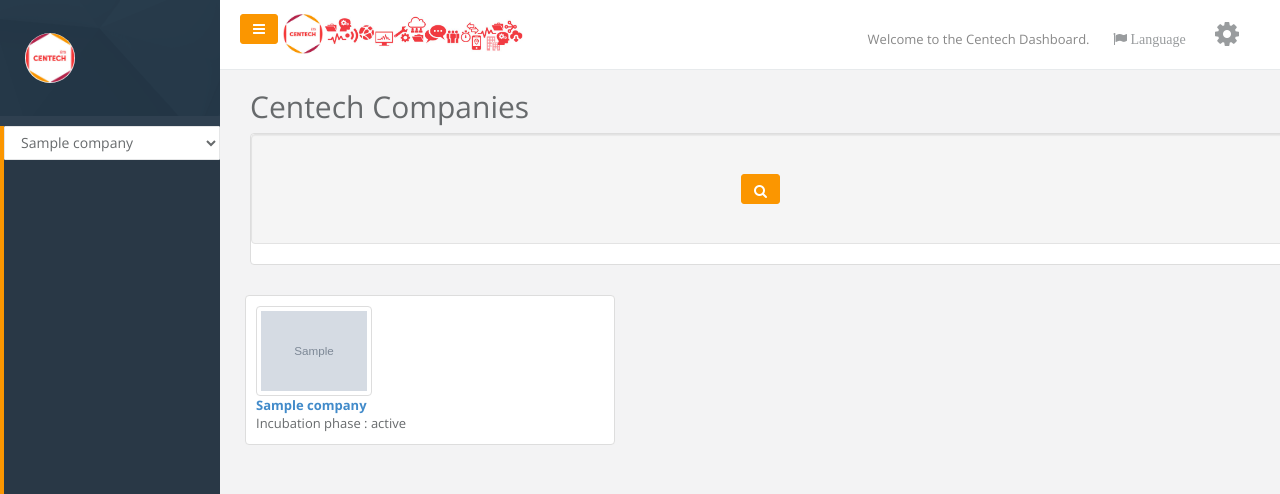
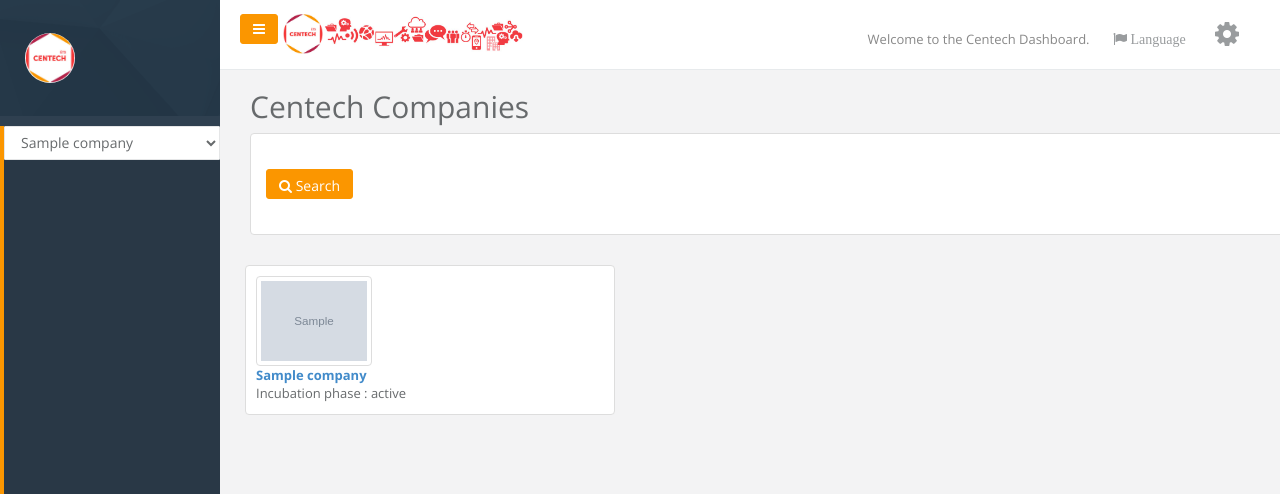
Before and after one commit to CentechMTL/TableauDeBord, a Django app: template app/company/templates/company/index.html in a window 1280 px wide. Shown: the top 494 px of the page. Run offline with Django 3.2, Linux system fonts and the light colour scheme; the template is opened without the code that fills it: most values are stand-ins (such as "Sample title", 1, 10 or a date in 2020); grey boxes marked "Sample" are stand-in pictures; some libraries are stand-ins or nearby versions.

Commit message:
add bootstrap on company form

```diff
--- a/app/company/templates/company/index.html
+++ b/app/company/templates/company/index.html
@@ -1,22 +1,20 @@
 {% extends "dashboard.html" %}
 <!-- Load internationalisation utils-->
 {% load i18n %}
+{% load bootstrap3 %}
 {% block title %}{% trans "Centech Companies" %}{% endblock %}
 {% load extras %}
 
 {% block content %}
     <h1>{% trans "Centech Companies" %}</h1>
     <div class="panel panel-default">
-        <div class="panel-body well">
+        <div class="panel-body">
             <form action="" method="get">
                 <div class="row">
-                    <div class="col-md-1"></div>
-                    <div class="col-md-4">
-                        {{ filter.form.as_p }}
-                    </div>
-                    <div class="col-md-1">
+                    <div class="col-md-6">
+                        {% bootstrap_form filter.form %}
                         <button type="submit" class="btn btn-primary">
-                            <i class='fa fa-search'> </i>
+                                <i class="fa fa-search"></i> {% trans "Search" %}
                         </button>
                     </div>
                 </div>
```
